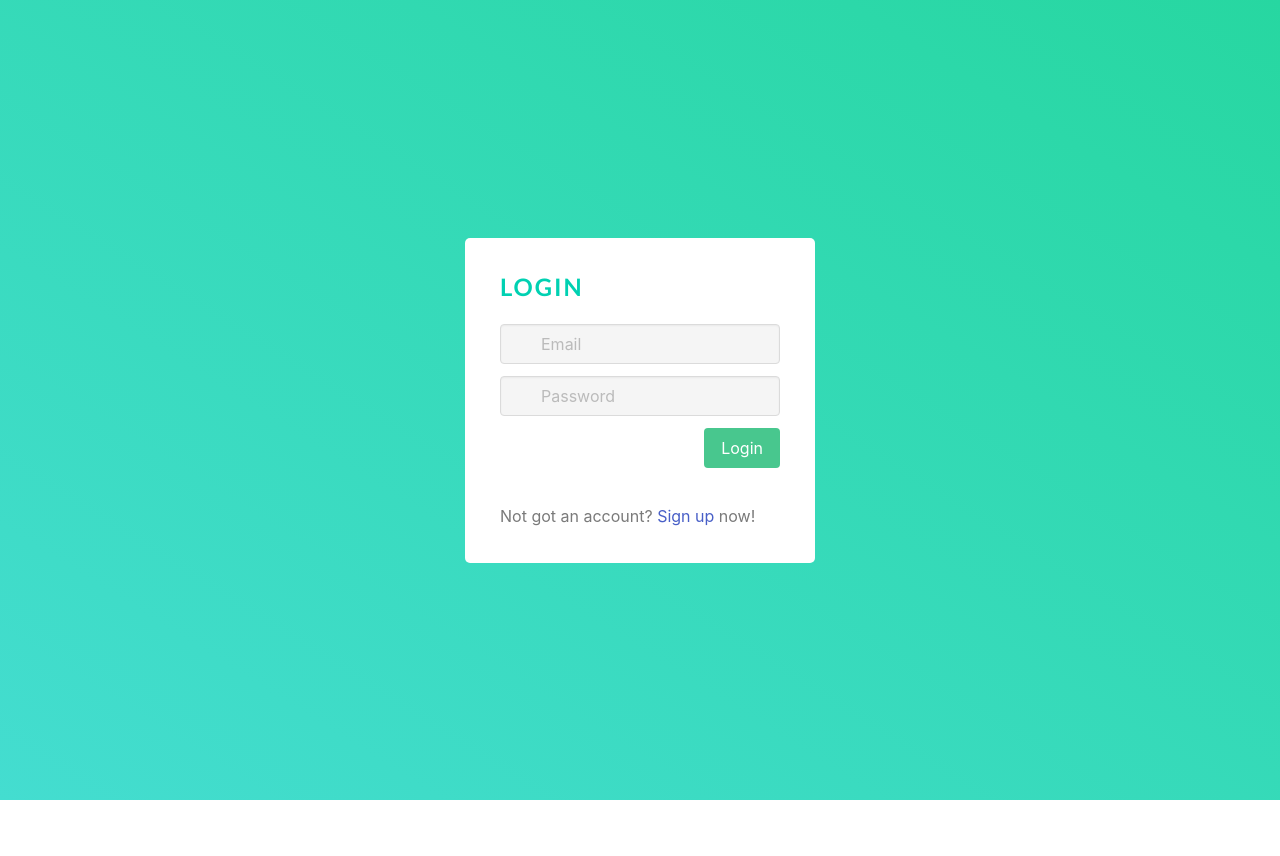
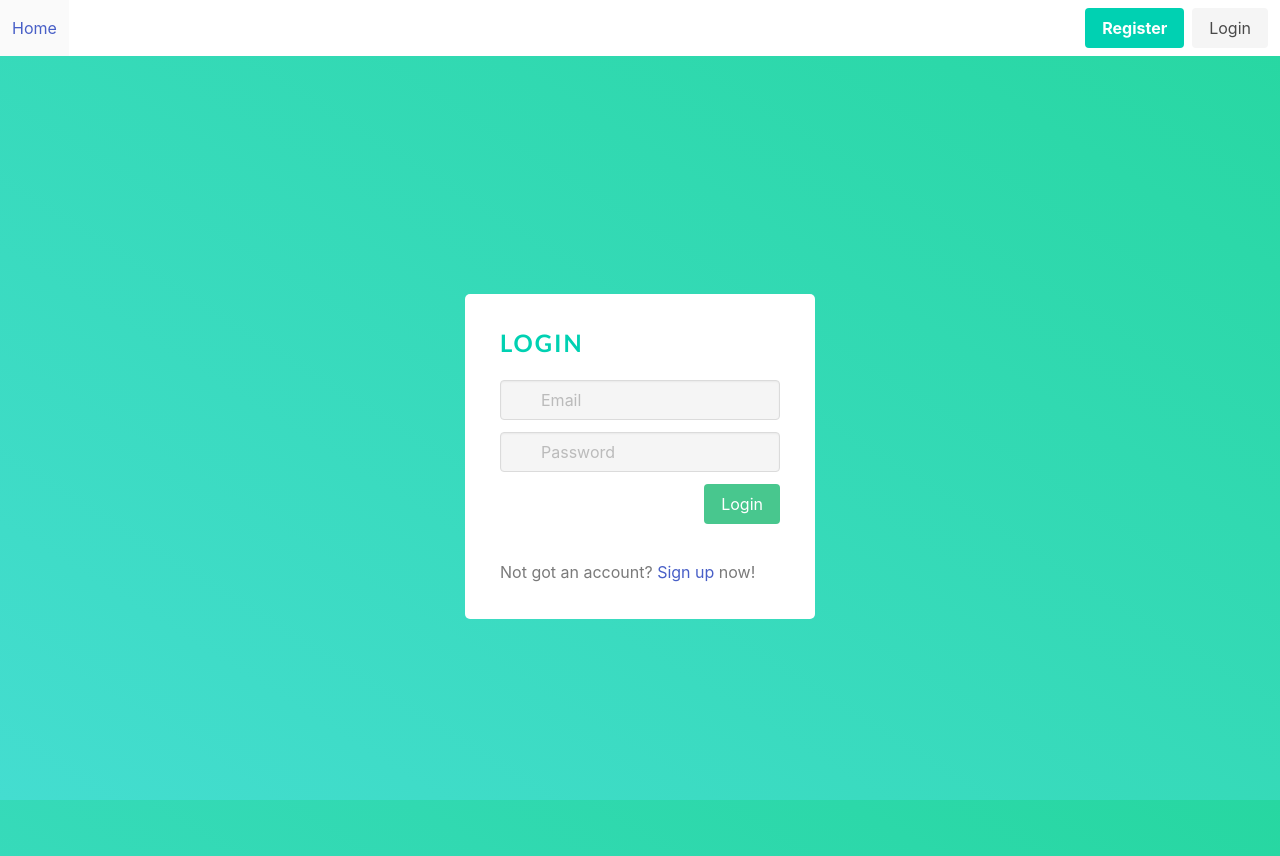
Before and after one commit to jamesclerc/Assignment4WT, an Angular app in the folder front/: page /login in a window 1280 px wide. Before the commit the page ends 800 px from the top, so only its background shows below. Built offline with nearby package versions, Linux system fonts and the light colour scheme.

Commit message:
adding logout + navbar + debug veriftoken

```diff
--- a/front/src/app/app.component.html
+++ b/front/src/app/app.component.html
@@ -1 +1,36 @@
+<nav class="navbar" role="navigation" aria-label="main navigation">
+  <div id="navbarBasicExample" class="navbar-menu">
+    <div class="navbar-start">
+      <a class="navbar-item" routerLink="/" routerLinkActive="active">
+        Home
+      </a>
+    </div>
+    <div class="navbar-end">
+      <div class="navbar-item">
+        <div class="buttons">
+          <a
+            class="button is-primary"
+            *ngIf="!_authService.loggedIn()"
+            routerLink="/register"
+            routerLinkActive="active"
+            ><strong>Register</strong></a
+          >
+          <a
+            class="button is-light"
+            *ngIf="!_authService.loggedIn()"
+            routerLink="/login"
+            routerLinkActive="active"
+            >Login</a
+          >
+          <a
+            class="button is-light"
+            *ngIf="_authService.loggedIn()"
+            (click)="_authService.logout()"
+            >Logout</a
+          >
+        </div>
+      </div>
+    </div>
+  </div>
+</nav>
 <router-outlet></router-outlet>
--- a/front/src/app/app.component.ts
+++ b/front/src/app/app.component.ts
@@ -1,10 +1,12 @@
+import { AuthService } from 'src/app/auth.service';
 import { Component } from '@angular/core';
 
 @Component({
   selector: 'app-root',
   templateUrl: './app.component.html',
-  styleUrls: ['./app.component.scss']
+  styleUrls: ['./app.component.scss'],
 })
 export class AppComponent {
   title = 'front';
+  constructor(public _authService: AuthService) {}
 }
--- a/front/src/app/auth.service.ts
+++ b/front/src/app/auth.service.ts
@@ -1,3 +1,4 @@
+import { Router } from '@angular/router';
 import { HttpClient } from '@angular/common/http';
 import { Injectable } from '@angular/core';
 
@@ -7,7 +8,7 @@ import { Injectable } from '@angular/core';
 export class AuthService {
   private _registerUrl = 'http://localhost:8080/user/register';
   private _loginUrl = 'http://localhost:8080/user/login';
-  constructor(private http: HttpClient) {}
+  constructor(private http: HttpClient, private _router: Router) {}
 
   registerUser(user) {
     return this.http.post<any>(this._registerUrl, user);
@@ -24,4 +25,9 @@ export class AuthService {
   getToken() {
     return localStorage.getItem('token');
   }
+
+  logout() {
+    localStorage.removeItem('token');
+    this._router.navigate(['/login']);
+  }
 }
```
Also changed, not shown: 2 other files (tests, documents, lock files or other folders).
